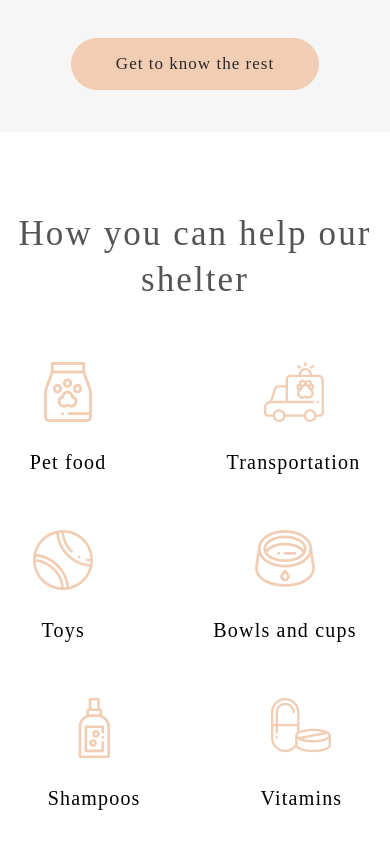
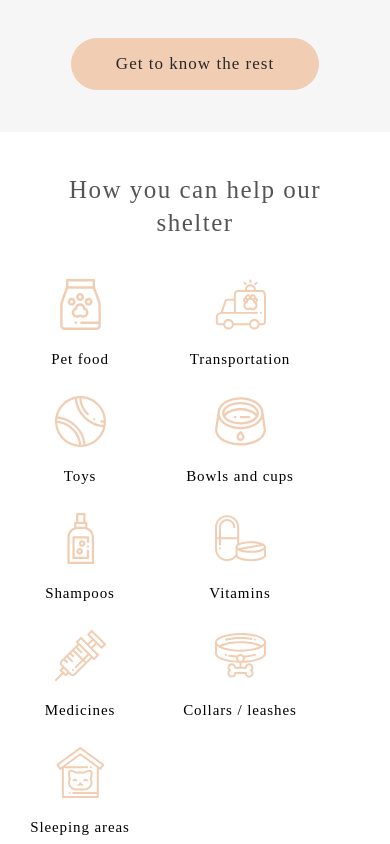
Before and after one commit to skayer81/shelter, a website built with Vite: page Shelter/index.html in a window 390 px wide. Shown: the part 2360-3204 px from the top of the page. Built offline with nearby package versions, Linux system fonts and the light colour scheme; files whose address does not match are found by name; a web font is replaced by a local one.

Commit message:
feat: add section4 style

```diff
--- a/Shelter/src/style/pages/mainPage/section4.scss
+++ b/Shelter/src/style/pages/mainPage/section4.scss
@@ -2,10 +2,20 @@
 .section4 {
     padding-top: 79px;
     padding-bottom: 70px;
+    @media (max-width: 760px) {
+        padding-top: 42px;
+        padding-bottom: 37px;
+    }
 
     .container {
         flex-direction: column;
         align-items: center;
+        @media (max-width: 760px) {
+            padding: 0 30px;
+        }
+        @media (max-width: 500px) {
+            padding: 0 15px;
+        }
     }
     .title {
         text-align: center;
@@ -17,6 +27,17 @@
         letter-spacing: 0.06em;
 
         color: $colorDarkL;
+        @media screen and (max-width: 450px) {
+            //styleName: h3-mobile;
+            //    font-family: Georgia;
+            font-size: 25px;
+            //   font-weight: 400;
+            line-height: 32.5px;
+            //   letter-spacing: 0.06em;
+            //  text-align: center;
+            width: auto;
+            padding: 0 15px;
+        }
     }
     .help-list {
         margin-top: 60px;
@@ -26,6 +47,16 @@
         align-items: center;
         row-gap: 25px;
         column-gap: 120px;
+        @media screen and (max-width: 1100px) {
+            column-gap: 40px;
+        }
+        @media screen and (max-width: 500px) {
+            // column-gap: 40px;
+            justify-content: flex-start;
+            // padding-left: 16px;
+            column-gap: 30px;
+            margin-top: 40px;
+        }
     }
     .help-item {
         height: 143px;
@@ -40,6 +71,22 @@
         letter-spacing: 0.06em;
         text-align: center;
         padding-top: 89px;
+        @media screen and (max-width: 800px) {
+            min-width: 190px;
+        }
+        @media screen and (max-width: 500px) {
+            //styleName: h5;
+            //font-family: Georgia;
+            font-size: 15px;
+            //font-weight: 400;
+            line-height: 16.5px;
+            //letter-spacing: 0.06em;
+            //text-align: center;
+            height: 92px;
+            background-size: 51px 51px;
+            min-width: 130px;
+            padding-top: 72px;
+        }
     }
 
     .food {
@@ -69,12 +116,4 @@
     .areas {
         background-image: url("./../../../../public/howHelp/sleeping-area.svg");
     }
-    // <li class="help-item transportation">Transportation</li>
-    // <li class="help-item toys">Toys</li>
-    // <li class="help-item bowls">Bowls and cups</li>
-    // <li class="help-item shampoos">Shampoos</li>
-    // <li class="help-item vitamins">Vitamins</li>
-    // <li class="help-item medicines">Medicines</li>
-    // <li class="help-item collars">Collars / leashes</li>
-    // <li class="help-item areas">Sleeping areas</li>
 }
```
